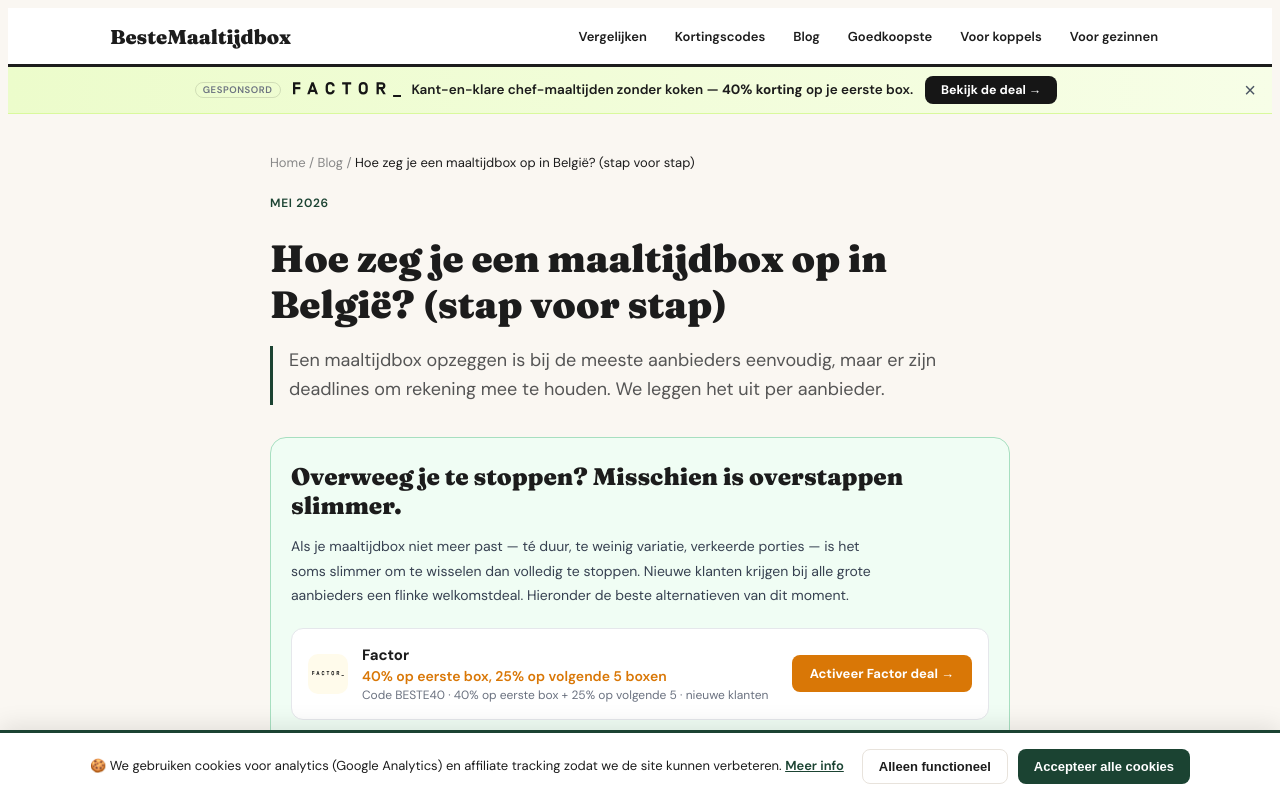
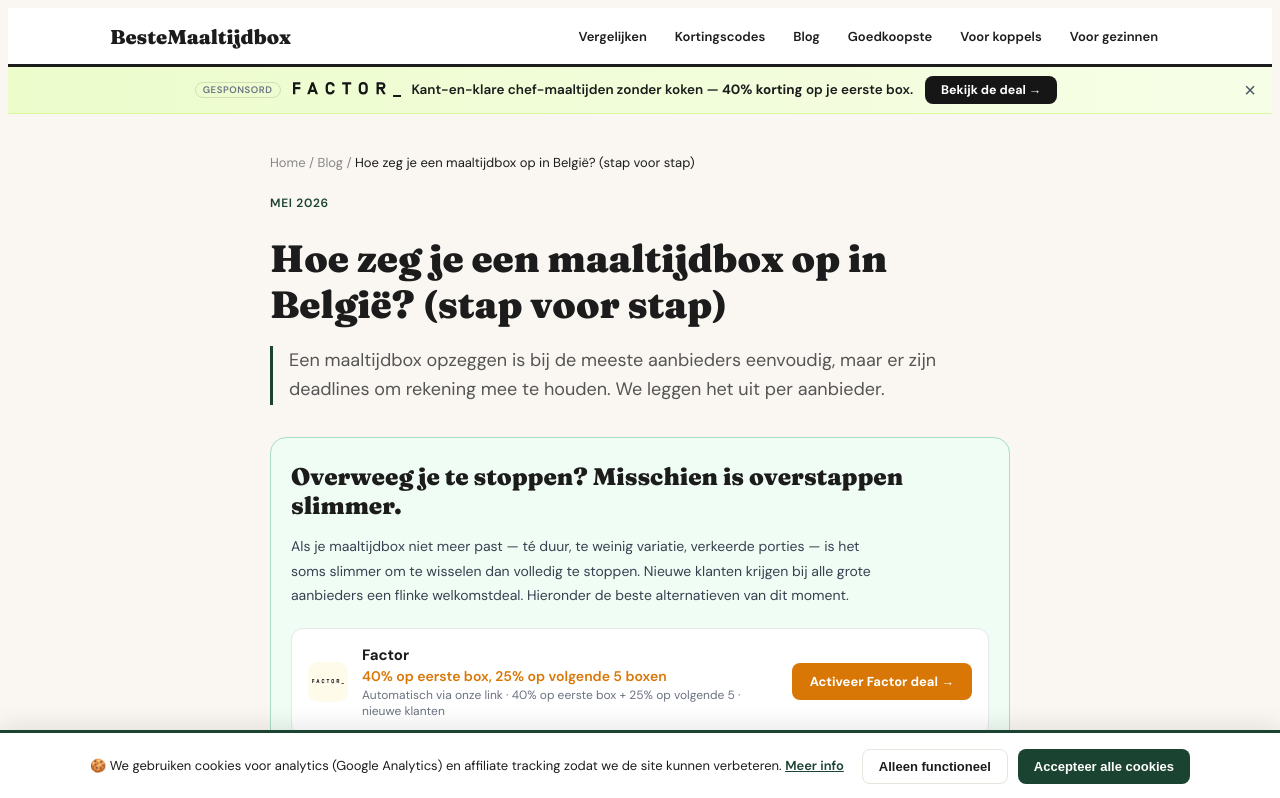
Before and after one commit to fetspets/bestemaaltijdbox, a Next.js app: page /blog/hoe-maaltijdbox-opzeggen-belgie in a window 1280 px wide. Shown: the top 798 px of the page. Built offline with nearby package versions, Linux system fonts and the light colour scheme.

Commit message:
auto: update page.tsx

```diff
--- a/src/app/blog/[slug]/page.tsx
+++ b/src/app/blog/[slug]/page.tsx
@@ -99,7 +99,7 @@ export default async function BlogDetailPage({ params }: { params: Promise<{ slu
                 naam: 'Factor',
                 logo: '/logos/factor.svg',
                 deal: '40% op eerste box, 25% op volgende 5 boxen',
-                detail: 'Code BESTE40 · 40% op eerste box + 25% op volgende 5 · nieuwe klanten',
+                detail: 'Automatisch via onze link · 40% op eerste box + 25% op volgende 5 · nieuwe klanten',
                 cta: 'Activeer Factor deal',
                 href: '/ga/factor',
                 kleur: '#D97706',
```
